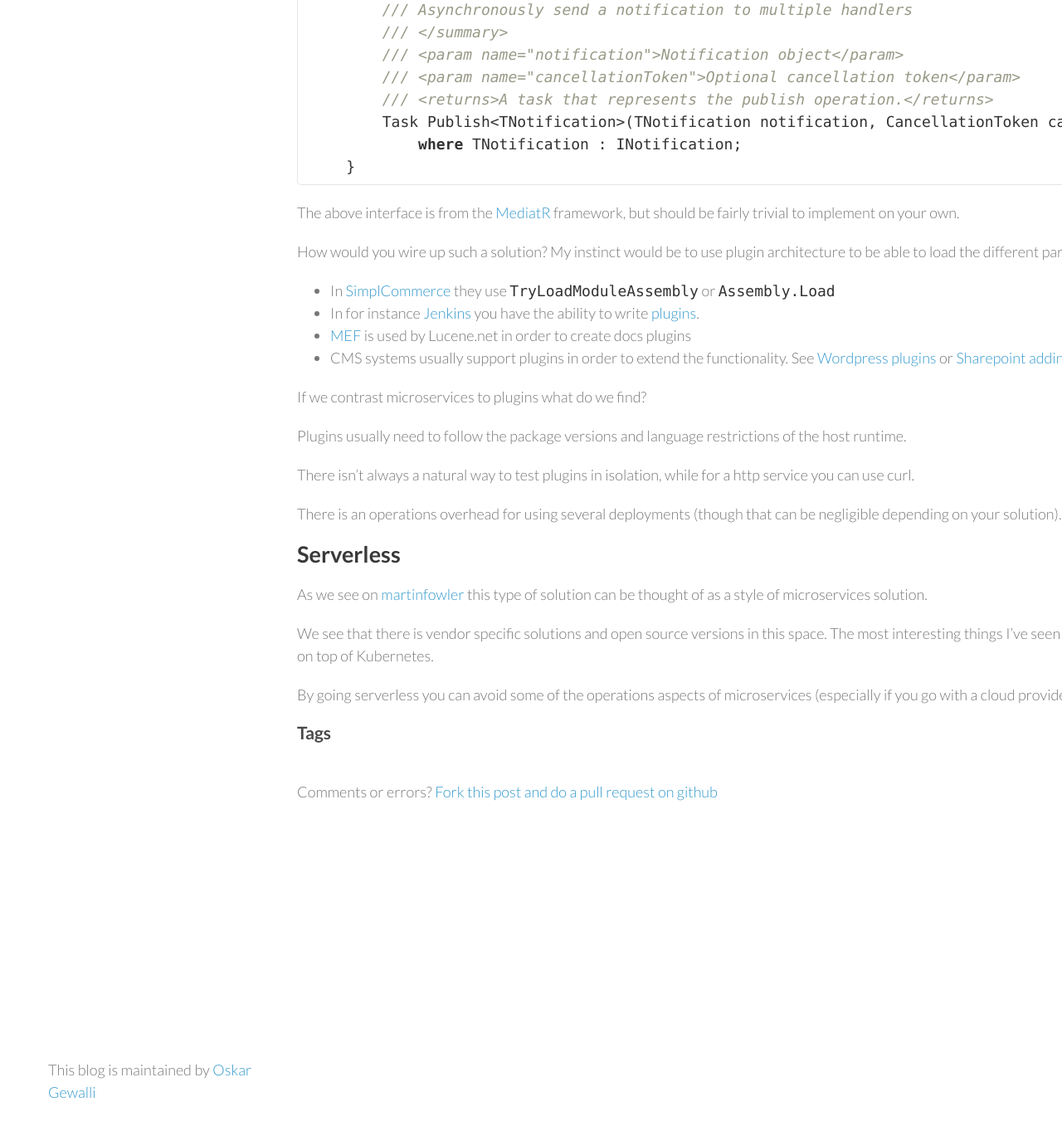
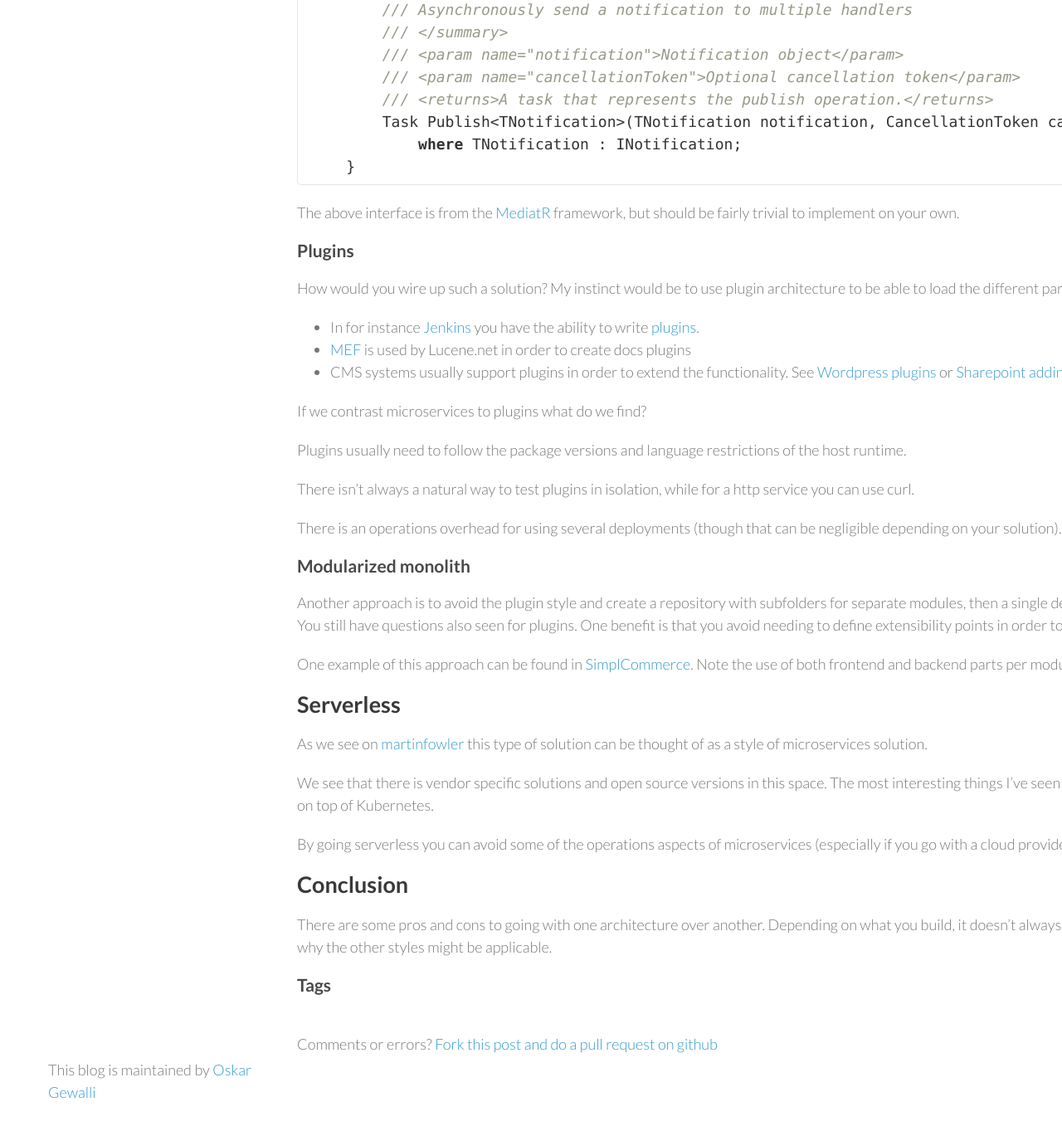
Before and after one commit to wallymathieu/assertfail, a Jekyll site: the page built from _posts/2019-08-17-Why-we-dont-need-micro-services.md, in a window 1280 px wide and 1400 px high, scrolled down 741 px. Shown: the top 1363 px of the window at 83% size. Built offline with Jekyll 4.4.1, drawn with Linux system fonts in a browser that asks for light colours; nearby versions of some CDN libraries; some of the changed text lies outside the part shown.

Commit message:
Conclusion

```diff
--- a/_posts/2019-08-17-Why-we-dont-need-micro-services.md
+++ b/_posts/2019-08-17-Why-we-dont-need-micro-services.md
@@ -4,7 +4,7 @@
 date: 2019-08-17T11:02:01+02:00
 ---
 
-## Plugins
+## Single deployment
 
 If the system you are developing is intended to be delivered by a single team (or a single backend team), there might be less need for a decomposed solution where parts can be deployed separately. This also applies if you are starting out on something relatively small and don't have the operations setup for doing micro services.
 
@@ -38,9 +38,10 @@
 
 The above interface is from the [MediatR](https://github.com/jbogard/MediatR) framework, but should be fairly trivial to implement on your own.
 
+### Plugins
+
 How would you wire up such a solution? My instinct would be to use plugin architecture to be able to load the different parts into a main project:
 
-- In [SimplCommerce](https://github.com/simplcommerce/SimplCommerce) they use `TryLoadModuleAssembly` or `Assembly.Load`
 - In for instance [Jenkins](https://jenkins.io/) you have the ability to write [plugins](https://wiki.jenkins.io/display/JENKINS/Plugin+tutorial).
 - [MEF](https://docs.microsoft.com/en-us/dotnet/framework/mef/) is used by Lucene.net in order to create docs plugins
 - CMS systems usually support plugins in order to extend the functionality. See [Wordpress plugins](https://wordpress.org/plugins/) or [Sharepoint addin](https://docs.microsoft.com/en-us/sharepoint/dev/sp-add-ins/sharepoint-add-ins).
@@ -53,6 +54,12 @@
 
 There is an operations overhead for using several deployments (though that can be negligible depending on your solution).
 
+### Modularized monolith
+
+Another approach is to avoid the plugin style and create a repository with subfolders for separate modules, then a single delivery project that aggregates all of the modules. You still have questions also seen for plugins. One benefit is that you avoid needing to define extensibility points in order to allow plugin development.
+
+One example of this approach can be found in [SimplCommerce](https://github.com/simplcommerce/SimplCommerce). Note the use of both frontend and backend parts per module.
+
 ## Serverless
 
 As we see on [martinfowler](https://martinfowler.com/articles/serverless.html) this type of solution can be thought of as a style of microservices solution.
@@ -60,3 +67,7 @@
 We see that there is vendor specific solutions and open source versions in this space. The most interesting things I've seen here are open source implementations of serverless on top of Kubernetes.
 
 By going serverless you can avoid some of the operations aspects of microservices (especially if you go with a cloud provider solution).
+
+## Conclusion
+
+There are some pros and cons to going with one architecture over another. Depending on what you build, it doesn't always make sense to go with a microservices approach why the other styles might be applicable.
```
